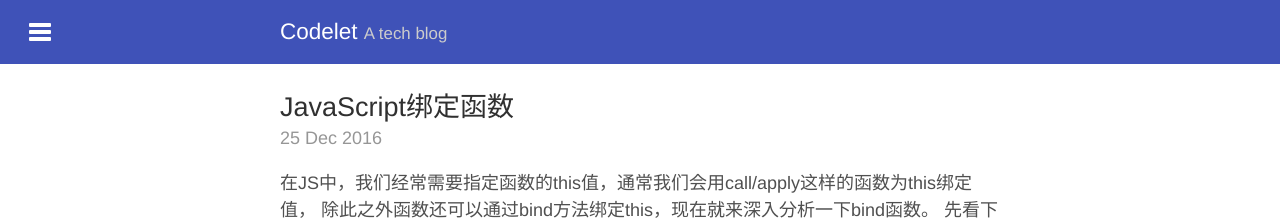
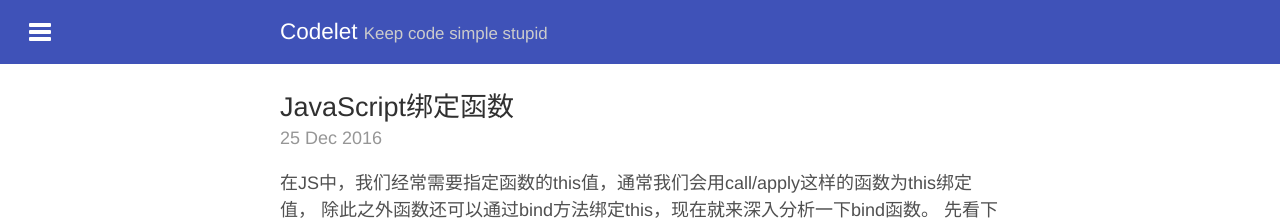
Before and after one commit to skylerlee/codelet, a Jekyll site: the page built from index.html, in a window 1280 px wide. Shown: the top 220 px of the page. Built offline with Jekyll 4.4.1, drawn with Linux system fonts in a browser that asks for light colours; the list of posts is cut into pages by our own code.

Commit message:
Update blog tagline

```diff
--- a/_config.yml
+++ b/_config.yml
@@ -1,7 +1,7 @@
 ---
 title:       Codelet
-tagline:     'A tech blog'
 description: 'A tech blog using Enfield jekyll theme.'
+tagline:     'Keep code simple stupid'
 url:         https://skylerlee.github.io/codelet
 
 author:
```
